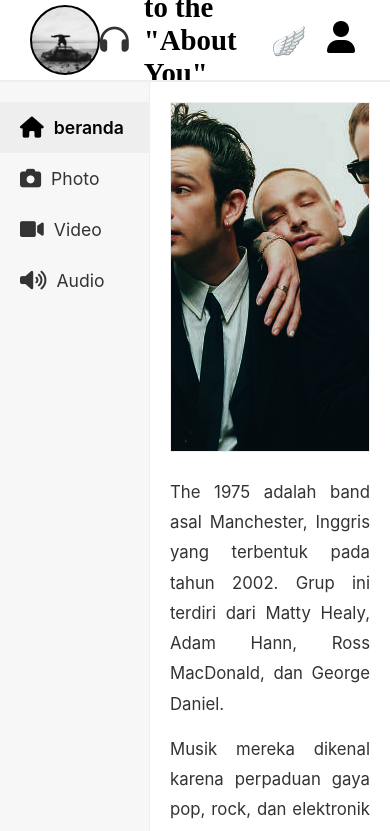
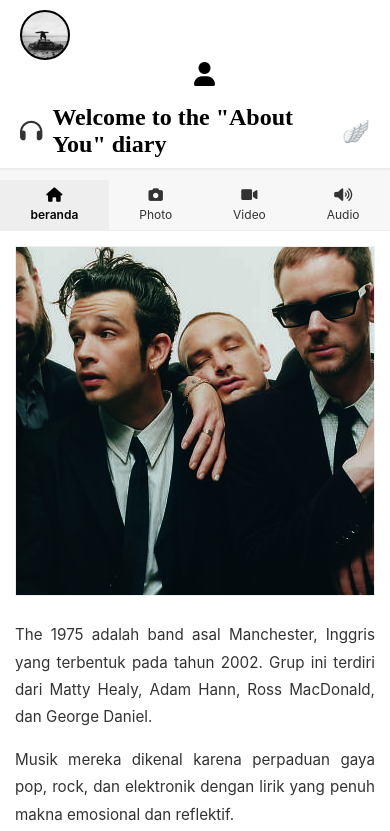
Before and after one commit to rizkiameliaaa44-del/rizkir.a-about-you-diary-app, a plain HTML site: page index.html in a window 390 px wide. Shown: the top 831 px of the page. Drawn offline with Linux system fonts and the light colour scheme.

Commit message:
Add files via upload

```diff
--- a/style.css
+++ b/style.css
@@ -295,7 +295,7 @@ body {
     align-items: center;
     font-size: 0.7em;
     color: #888;
-    flex-shrink: 0; /* Pastikan tidak menyusut */
+    flex-shrink: 0;
 }
 
 .account-info-header {
@@ -348,14 +348,109 @@ body {
     border-top: 1px solid var(--separator-color);
 }
 
-/* Responsive Adjustments */
+/* ========================================================== */
+/* --- RESPONSIVE DESIGN (MOBILE/TABLET) --- */
+/* ========================================================== */
+
+/* Penyesuaian untuk Layar Tablet dan Laptop Kecil (Max 992px) */
 @media (max-width: 992px) {
-    .header { height: 80px; }
-    .header-title { font-size: 1.8em; }
+    /* Header */
+    .header { height: 80px; padding: 10px 20px; }
+    .header-title { font-size: 1.8em; margin: 0 10px; }
+    .logo-image { width: 50px; height: 50px; }
+    .profile-icon { font-size: 1.5em; }
+    .icon-headphone .fa-headphones, .icon-wing { font-size: 1.4em; }
+
+    /* Sidebar dan Dashboard */
     .sidebar { width: 150px; }
+    .nav-item { padding: 12px 15px; font-size: 1em; }
     .dashboard { padding: 20px; }
-    .profile-menu-container { flex-basis: 150px; }
-    .mode-options { left: -120px; }
-    .video-gallery { grid-template-columns: 1fr; }
-    .detail-group, .account-info-header, .profile-header { max-width: 100%; }
+
+    /* Galeri Video */
+    .video-gallery {
+        grid-template-columns: 1fr; /* Video menjadi 1 kolom */
+        max-width: 500px;
+    }
 }
+
+/* Penyesuaian untuk Layar Mobile (Max 768px) */
+@media (max-width: 768px) {
+
+    /* Main Layout: Sidebar dan Dashboard menjadi Vertikal */
+    .main-content {
+        flex-direction: column;
+    }
+
+    /* Sidebar */
+    .sidebar {
+        width: 100%;
+        border-right: none;
+        border-bottom: 1px solid var(--sidebar-border);
+        padding-top: 10px;
+        /* Sidebar diubah menjadi horizontal untuk navigasi mobile */
+        display: flex;
+        justify-content: space-around;
+        align-items: center;
+    }
+    .nav-item {
+        /* Mengubah tata letak item navigasi agar lebih ringkas */
+        flex-direction: column;
+        padding: 8px 5px;
+        font-size: 0.75em;
+        text-align: center;
+        flex-grow: 1;
+    }
+    .nav-item i {
+        margin-right: 0;
+        margin-bottom: 5px;
+        font-size: 1.2em;
+    }
+
+    /* Header */
+    .header {
+        flex-wrap: wrap;
+        height: auto;
+        min-height: 80px;
+    }
+    .title-container {
+        order: 3;
+        width: 100%;
+        padding-top: 10px;
+    }
+    .header-title { font-size: 1.5em; }
+
+    /* Dropdown Profil */
+    .profile-menu-container {
+        order: 2;
+    }
+
+    /* Dashboard */
+    .dashboard {
+        padding: 15px;
+    }
+
+    /* Quote dan Teks */
+    .quote-text {
+        font-size: 1.1em;
+        margin-bottom: 20px;
+    }
+    .description-text { font-size: 0.95em; }
+
+    /* Foto Gallery */
+    .photo-gallery {
+        grid-template-columns: repeat(auto-fit, minmax(130px, 1fr));
+        gap: 10px;
+    }
+
+    /* Konten Akun */
+    .detail-group, .profile-header {
+        max-width: 100%;
+        font-size: 0.95em;
+    }
+
+    /* Credit Footer */
+    .credit-footer {
+        text-align: center;
+        font-size: 0.75em;
+    }
+}
```
